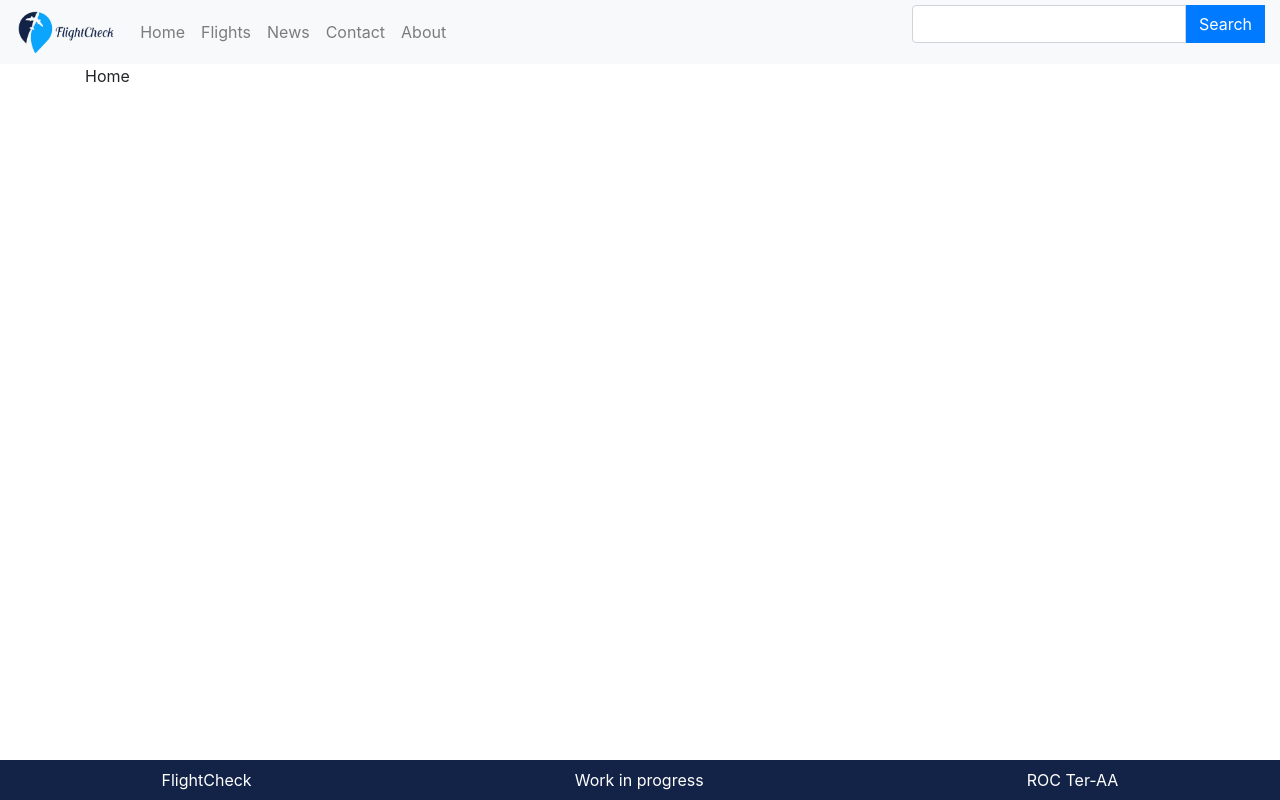
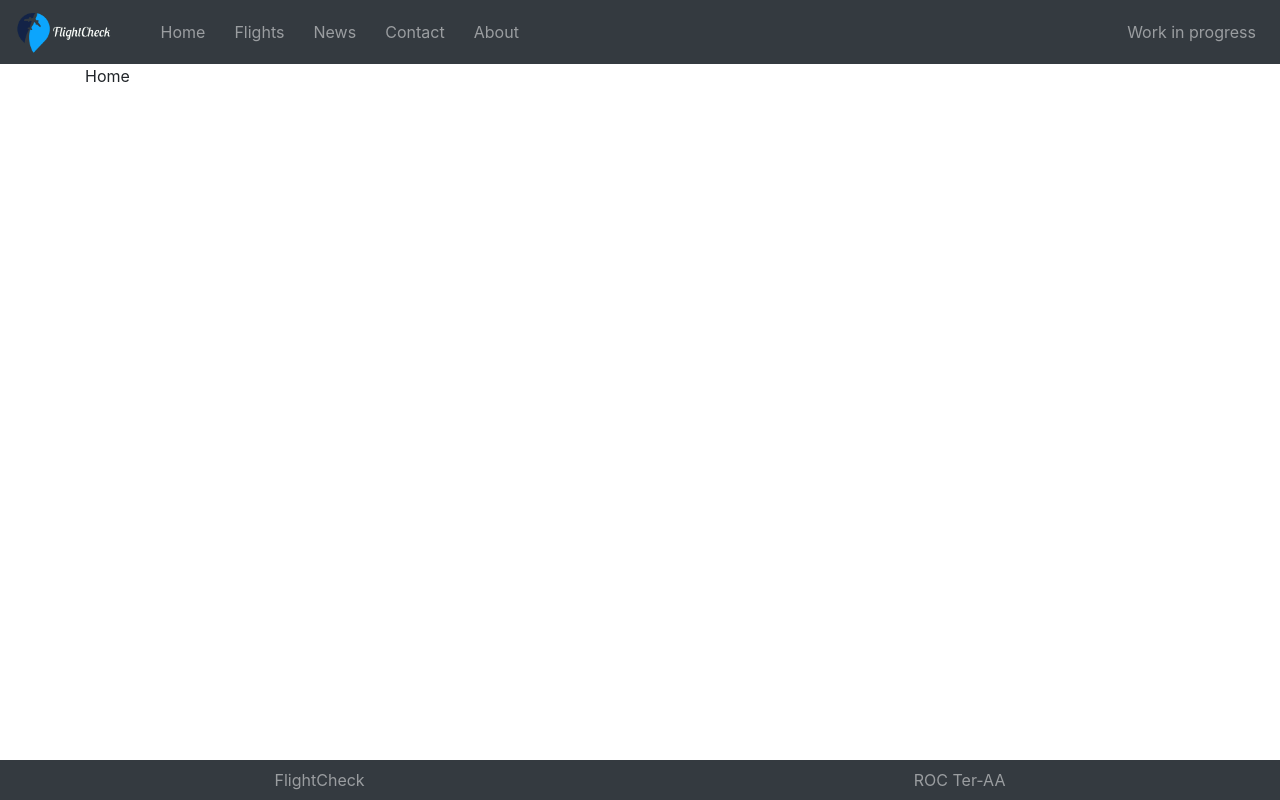
Before and after one commit to myrell8/Proftaak2, a PHP site: page /FlightCheck/index.php in a window 1280 px wide. Run offline with PHP 8.4, Linux system fonts and the light colour scheme; some libraries are stand-ins or nearby versions.

Commit message:
Logo text color change + navbar styling

```diff
--- a/css/style.css
+++ b/css/style.css
@@ -4,6 +4,10 @@ body{
 
 .navbar{
 	height: 8%;
+}
+
+.navbar-nav{
+	width: 30%;
 }
 
 .navbar-logo{
@@ -27,8 +31,7 @@ body{
 
 .footer{
 	height: 5%;
-	background-color: #132347;
-	color: white;
+	color: rgba(255,255,255,.5);
 }
 
 .container::-webkit-scrollbar-track
@@ -45,5 +48,5 @@ body{
 
 .container::-webkit-scrollbar-thumb
 {
-	background-color: #132347;
+	background-color: #343a40;
 }
--- a/includes/footer.inc.php
+++ b/includes/footer.inc.php
@@ -1,5 +1,4 @@
-<footer class="footer fixed-bottom d-flex justify-content-around align-items-center">
+<footer class="footer bg-dark fixed-bottom d-flex justify-content-around align-items-center">
     <span>FlightCheck</span>
-    <span>Work in progress</span>
     <span>ROC Ter-AA</span>
 </footer>
--- a/includes/header.inc.php
+++ b/includes/header.inc.php
@@ -1,23 +1,16 @@
-<nav class="navbar navbar-light bg-light navbar-expand">
-	<a href="index.php" class="navbar-brand"><img src="img/LogoSmall.png" height="46px"></a>
+<nav class="navbar navbar-dark bg-dark navbar-expand">
+	<a href="index.php" class="navbar-brand"><img src="img/LogoWhite.png" height="46px"></a>
 	<button class="navbar-toggler" type="button" data-toggle="collapse" data-target="#navbarSupportedContent" aria-controls="navbarSupportedContent" aria-expanded="false" aria-label="Toggle navigation">
 		<span class="navbar-toggler-icon"></span>
 	</button>
-	<ul class="navbar-nav mr-auto">
+	<ul class="navbar-nav mr-auto d-flex justify-content-between ml-4">
 		<li class="nav-item"><a href="index.php" class="nav-link">Home</a></li>
 		<li class="nav-item"><a href="flights.php" class="nav-link">Flights</a></li>
 		<li class="nav-item"><a href="news.php" class="nav-link">News</a></li>
 		<li class="nav-item"><a href="contact.php" class="nav-link">Contact</a></li>
 		<li class="nav-item"><a href="about.php" class="nav-link">About</a></li>
 	</ul>
-	<div class="pull-right">
-		<div class="input-group mb-3">
-
-			<input type="text" class="form-control" placeholder="" aria-label="Example text with button addon" aria-describedby="button-addon1">
-			<div class="input-group-prepend">
-				<button class="btn btn-primary" type="button" id="button-addon1">Search</button>
-			</div>
-		</div>
-	</div>
-
+	<span class="navbar-text mr-2">
+      Work in progress
+    </span>
 </nav>
```
Also changed, not shown: img/Logo.png, img/LogoSmall.png (deleted), img/LogoWhite.png (added).
